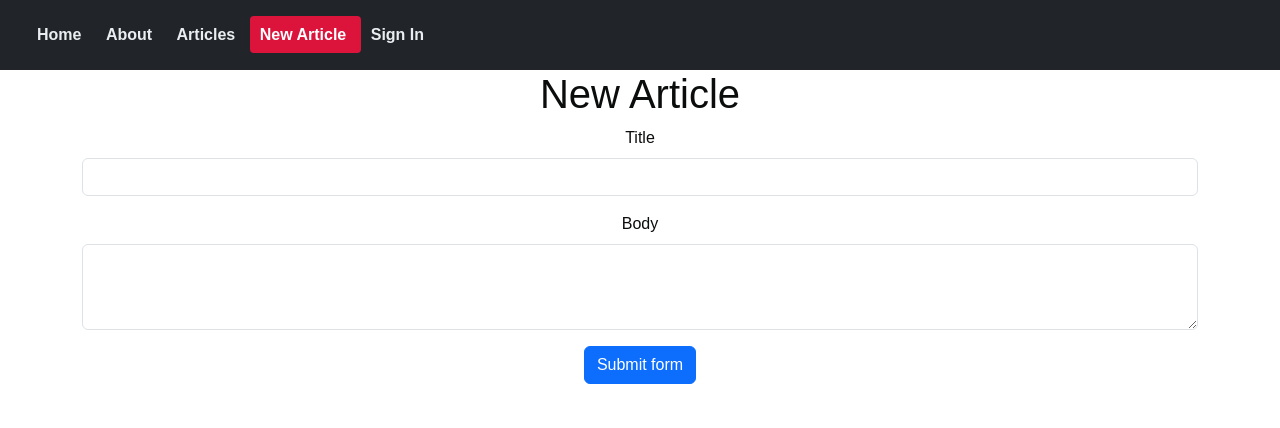
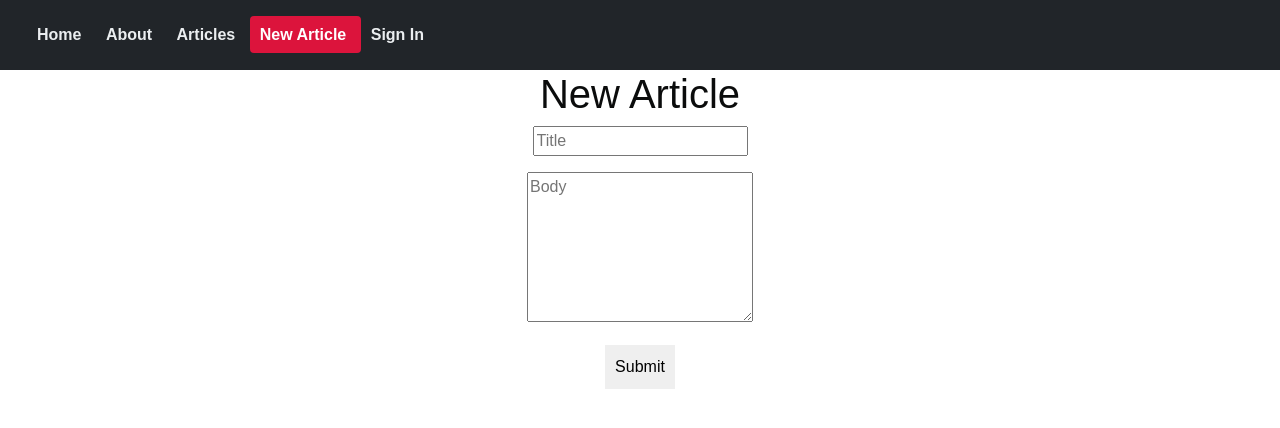
Before and after one commit to AnnaNeagu/blog, a Vue app in the folder Vue app - front/: page /newarticle in a window 1280 px wide. Shown: the top 428 px of the page. Built offline with nearby package versions, Linux system fonts and the light colour scheme.

Commit message:
New article validation

```diff
--- a/Vue app - front/src/views/articles/NewArticle.vue
+++ b/Vue app - front/src/views/articles/NewArticle.vue
@@ -2,32 +2,62 @@
   <div>
     <h1>New Article</h1>
   </div>
-  <div class="container">
-      <form>
-    <div class="mb-3">
-      <label for="" class="form-label"
-        >Title</label
-      >
-      <input
-        type="text"
-        class="form-control"
-        id=""
-        placeholder=""
-      />
-    </div>
-    <div class="mb-3">
-      <label for="exampleFormControlTextarea1" class="form-label"
-        >Body</label
-      >
-      <textarea
-        class="form-control"
-        id="exampleFormControlTextarea1"
-        rows="3"
-      ></textarea>
-    </div>
-    <div class="col-12">
-    <button class="btn btn-primary" type="submit">Submit form</button>
-  </div>
-  </form>
-  </div>
+  <p>
+    <input type="text" placeholder="Title" v-model="state.text" />
+    <span v-if="v$.text.$error">
+      {{ v$.text.$errors[0].$message }}
+    </span>
+  </p>
+
+  <p>
+    <textarea
+      type="text"
+      placeholder="Body"
+      cols="22"
+      rows="6"
+      v-model="state.body"
+    ></textarea>
+     <span v-if="v$.body.$error">
+      {{ v$.body.$errors[0].$message }}
+    </span>
+  </p>
+  <button @click="submitForm">Submit</button>
 </template>
+
+<script>
+import useValidate from "@vuelidate/core";
+import { required, minLength } from "@vuelidate/validators";
+import { reactive, computed } from "vue";
+export default {
+  setup() {
+    const state = reactive({
+      text: '',
+      body: '',
+    });
+
+    const rules = computed(() => {
+      return {
+        text: { required },
+        body: { required, minLength: minLength(10)},
+      };
+    });
+    const v$ = useValidate(rules, state)
+
+    return {
+      state,
+      v$,
+    }
+  },
+
+  methods: {
+    submitForm() {
+      this.v$.$validate();
+      if (!this.v$.$error) {
+        alert("Form successfuly submitted.");
+      } else {
+        alert("Form failed validation.");
+      }
+    },
+  },
+};
+</script>
--- a/Vue app - front/src/views/vuelidate/Signin.vue
+++ b/Vue app - front/src/views/vuelidate/Signin.vue
@@ -4,8 +4,7 @@
     <p>
       <input type="text" placeholder="Email" v-model="state.email" />
       <span v-if="v$.email.$error">
-          {{ v$.email.$errors[0].$message }}
-
+        {{ v$.email.$errors[0].$message }}
       </span>
     </p>
     <p>
@@ -15,8 +14,7 @@
         v-model="state.password.password"
       />
       <span v-if="v$.password.password.$error">
-          {{ v$.password.password.$errors[0].$message }}
-
+        {{ v$.password.password.$errors[0].$message }}
       </span>
     </p>
     <p>
@@ -26,8 +24,7 @@
         v-model="state.password.confirm"
       />
       <span v-if="v$.password.confirm.$error">
-          {{ v$.password.confirm.$errors[0].$message }}
-
+        {{ v$.password.confirm.$errors[0].$message }}
       </span>
     </p>
     <button @click="submitForm">Submit</button>
@@ -35,39 +32,48 @@
 </template>
 <script>
 import useValidate from "@vuelidate/core";
-import { required, email, minLength, sameAs, helpers } from "@vuelidate/validators";
+import {
+  required,
+  email,
+  minLength,
+  sameAs,
+  helpers,
+} from "@vuelidate/validators";
 import { reactive, computed } from "vue";
 export default {
   setup() {
     const state = reactive({
-      email: {required},
+      email: '',
       password: {
-        password: '',
-        confirm: '',
+        password: "",
+        confirm: "",
       },
-    })
+    });
 
-    const mustBeLearnVue = (value) => value.includes('learnvue')
+    const mustBeLearnVue = (value) => value.includes("gmail");
 
     const rules = computed(() => {
       return {
-        email: { required ,
-        email,
-         mustBeLearnVue: helpers.withMessage('Must be learnvue', mustBeLearnVue),
+        email: {
+          required,
+          email,
+          mustBeLearnVue: helpers.withMessage(
+            "Must be learnvue",
+            mustBeLearnVue
+          ),
         },
         password: {
           password: { required, minLength: minLength(6) },
-          confirm: { required , sameAs: sameAs(state.password.password)},
+          confirm: { required, sameAs: sameAs(state.password.password) },
         },
-      }
-    })
-    const v$ = useValidate(rules , state)
+      };
+    });
+    const v$ = useValidate(rules, state);
 
     return {
-        state,
-        v$
-    }
-
+      state,
+      v$,
+    };
   },
 
   methods: {
```
